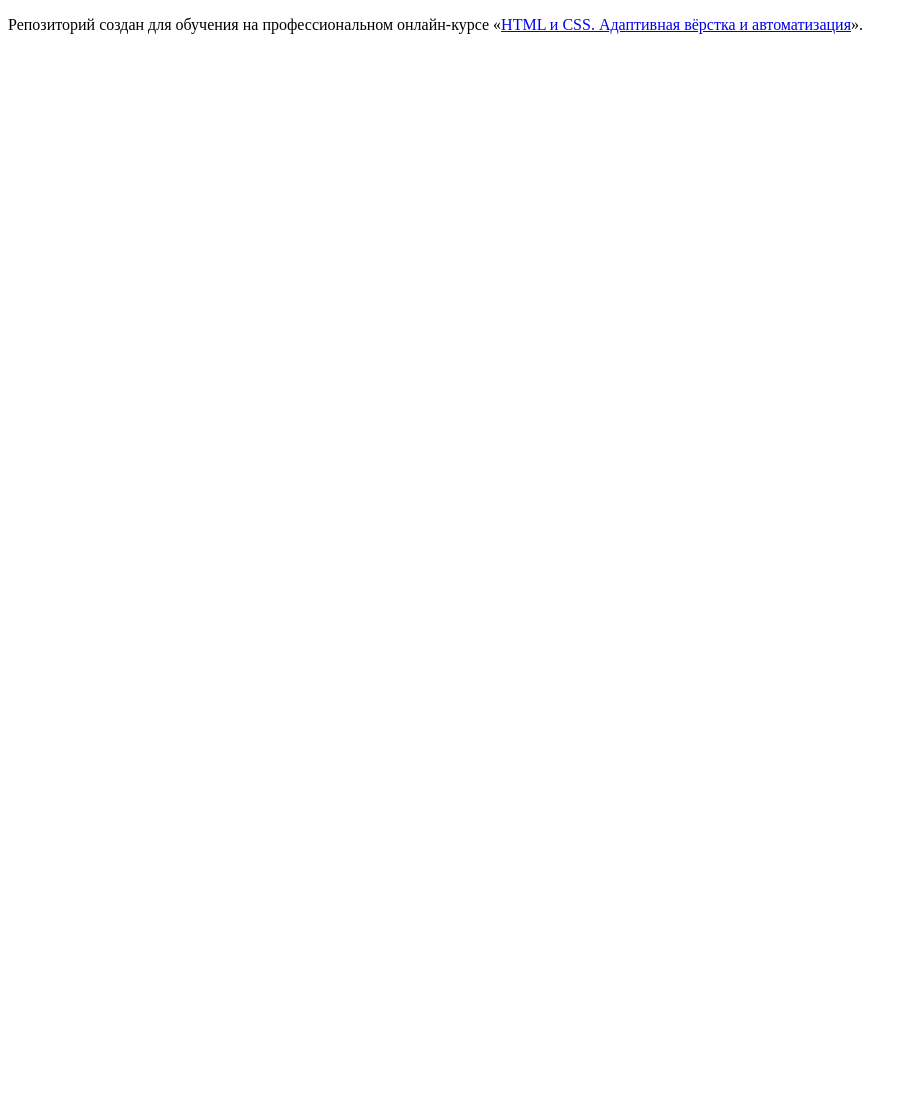
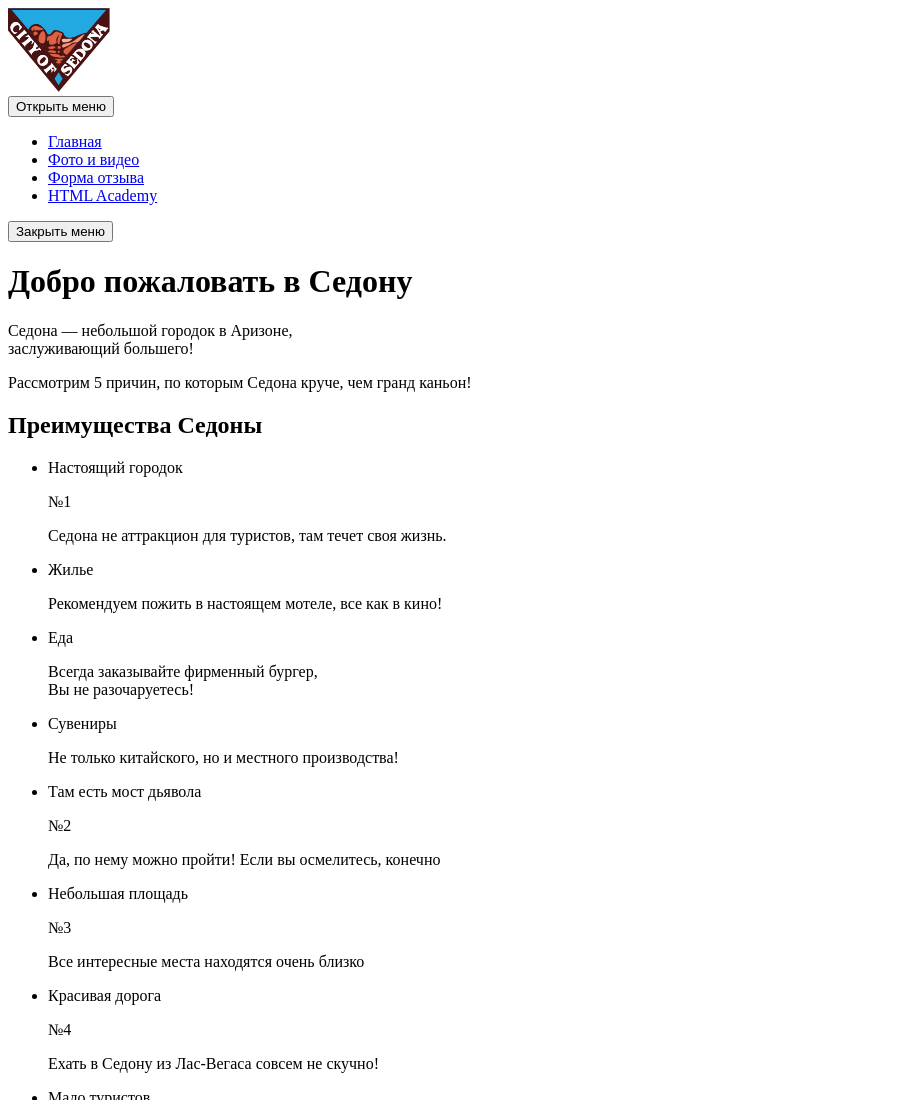
Before and after one commit to ztutze/SedonaProject, a website: page source/index.html in a window 1280 px wide. Shown: the top 1100 px of the page, without its empty margins (0-913 px from the left). Before the commit the page ends 800 px from the top, so only its background shows below. Drawn offline with Linux system fonts and the light colour scheme.

Commit message:
Разметил главную страницу

```diff
--- a/source/index.html
+++ b/source/index.html
@@ -1,12 +1,133 @@
 <!DOCTYPE html>
-<html lang="ru">
-  <head>
-    <meta charset="utf-8">
-    <title>HTML Academy: {{projectTitle}}</title>
-  </head>
-  <body>
+<html class="page" lang="ru">
+<head>
+  <meta charset="UTF-8">
+  <meta http-equiv="X-UA-Compatible" content="IE=edge">
+  <meta name="viewport" content="width=device-width, initial-scale=1.0">
+  <title>Седона</title>
+</head>
+<body class="page__body">
+  <header class="page-header">
+    <div class="page-header__wrapper">
+      <a class="page-header__logo logo" href="#">
+        <img src="img/logotyle-mobile.svg" alt="Логотип" width="101.7" height="84">
+      </a>
+      <nav class="main-nav">
+        <button class="main-nav__toggle" type="button">
+          <span class="visually-hidden">Открыть меню</span>
+        </button>
+        <div class="main-nav__wrapper">
+          <ul class="main-nav__list">
+            <li class="main-nav__item">
+              <a href="#">Главная</a>
+            </li>
+            <li class="main-nav__item">
+              <a href="#">Фото и видео</a>
+            </li>
+            <li class="main-nav__item">
+              <a href="#">Форма отзыва</a>
+            </li>
+            <li class="main-nav__item">
+              <a href="#">HTML Academy</a>
+            </li>
+          </ul>
+        </div>
+        <button class="main-nav__close" type="button">
+          <span class="visually-hidden">Закрыть меню</span>
+        </button>
+      </nav>
+    </div>
+  </header>
+  <main class="page-main">
+    <div class="page-main__wrapper">
+      <h1 class="visually-hidden">Добро пожаловать в Седону</h1>
+      <div class="promo">
+        <p class="promo__slogan">Седона — небольшой городок в Аризоне,<br> заслуживающий большего!</p>
+        <p class="promo__text">Рассмотрим 5 причин, по которым Седона круче, чем гранд каньон!</p>
+      </div>
+      <section class="advantages">
+        <div class="advantages__wrapper">
+          <h2 class="visually-hidden">Преимущества Седоны</h2>
+          <ul class="advantages__list">
+            <li class="advantages__item info-card">
+              <p class="info-card__title">Настоящий городок</p>
+              <p class="info-card__number">№1</p>
+              <p class="info-card__text">Седона не аттракцион для туристов, там течет своя жизнь.</p>
+            </li>
+            <li class="advantages__item info-card info-card--addition">
+              <p class="info-card__title">Жилье</p>
+              <p class="info-card__text">Рекомендуем пожить в настоящем мотеле, все как в кино!</p>
+            </li>
+            <li class="advantages__item info-card info-card--addition">
+              <p class="info-card__title">Еда</p>
+              <p class="info-card__text">Всегда заказывайте фирменный бургер,<br>Вы не разочаруетесь!</p>
+            </li>
+            <li class="advantages__item info-card info-card--addition">
+              <p class="info-card__title">Сувениры</p>
+              <p class="info-card__text">Не только китайского, но и местного производства!</p>
+            </li>
+            <li class="advantages__item info-card">
+              <p class="info-card__title">Там есть мост дьявола</p>
+              <p class="info-card__number">№2</p>
+              <p class="info-card__text">Да, по нему можно пройти! Если вы осмелитесь, конечно</p>
+            </li>
+            <li class="advantages__item info-card">
+              <p class="info-card__title">Небольшая площадь</p>
+              <p class="info-card__number">№3</p>
+              <p class="info-card__text">Все интересные места находятся очень близко</p>
+            </li>
+            <li class="advantages__item info-card">
+              <p class="info-card__title">Красивая дорога</p>
+              <p class="info-card__number">№4</p>
+              <p class="info-card__text">Ехать в Седону из Лас-Вегаса совсем не скучно!</p>
+            </li>
+            <li class="advantages__item info-card">
+              <p class="info-card__title">Мало туристов</p>
+              <p class="info-card__number">№5</p>
+              <p class="info-card__text">Большинство едет в Гранд каньон и толпиться там</p>
+            </li>
+          </ul>
+        </div>
+      </section>
+      <section class="find-hotel">
+        <div class="find-hotel__wrapper">
+          <h2 class="visually-hidden">Найти гостиницу</h2>
+          <p class="find-hotel__title">Заинтересовались?</p>
+          <p class="find-hotel__text">
+            Укажите предполагаемые даты поездки,<br>и мы покажем вам лучшие предложения гостиниц в седоне
+          </p>
+          <button class="button find-hotel__button" type="button">Найти гостиницу</button>
+          <div class="find-hotel__map">
+            <img src="img/map-mobile.png" alt="Карта с расположением Седоны">
+          </div>
+        </div>
+      </section>
+    </div>
+  </main>
+  <footer class="page-footer">
+    <div class="page-footer__wrapper">
+      <p class="ourhashtag">#VisitSedona</p>
+      <ul class="page-footer__socials">
+        <li class="socials__item">
+          <a href="#">
+            <span class="visually-hidden">Наш твиттер</span>
+          </a>
+        </li>
+        <li class="socials__item">
+          <a href="#">
+            <span class="visually-hidden">Наш фейсбук</span>
+          </a>
+        </li>
+        <li class="socials__item">
+          <a href="#">
+            <span class="visually-hidden">Наш ютуб</span>
+          </a>
+        </li>
+      </ul>
+      <p class="page-footer__copyright">Разработано</p>
+      <img src="img/htmlacademy.svg" alt="Логотип HTML Academy" width="26.9" height="34.1">
+    </div>
 
-    <p>Репозиторий создан для обучения на профессиональном онлайн‑курсе «<a href="https://htmlacademy.ru/intensive/adaptive">HTML и CSS. Адаптивная вёрстка и автоматизация</a>».</p>
-
-  </body>
+  </footer>
+</body>
 </html>
```
Also changed, not shown: source/img/htmlacademy.svg.svg (added), source/img/logotyle-mobile.svg (added), source/img/map-mobile.png (added).
